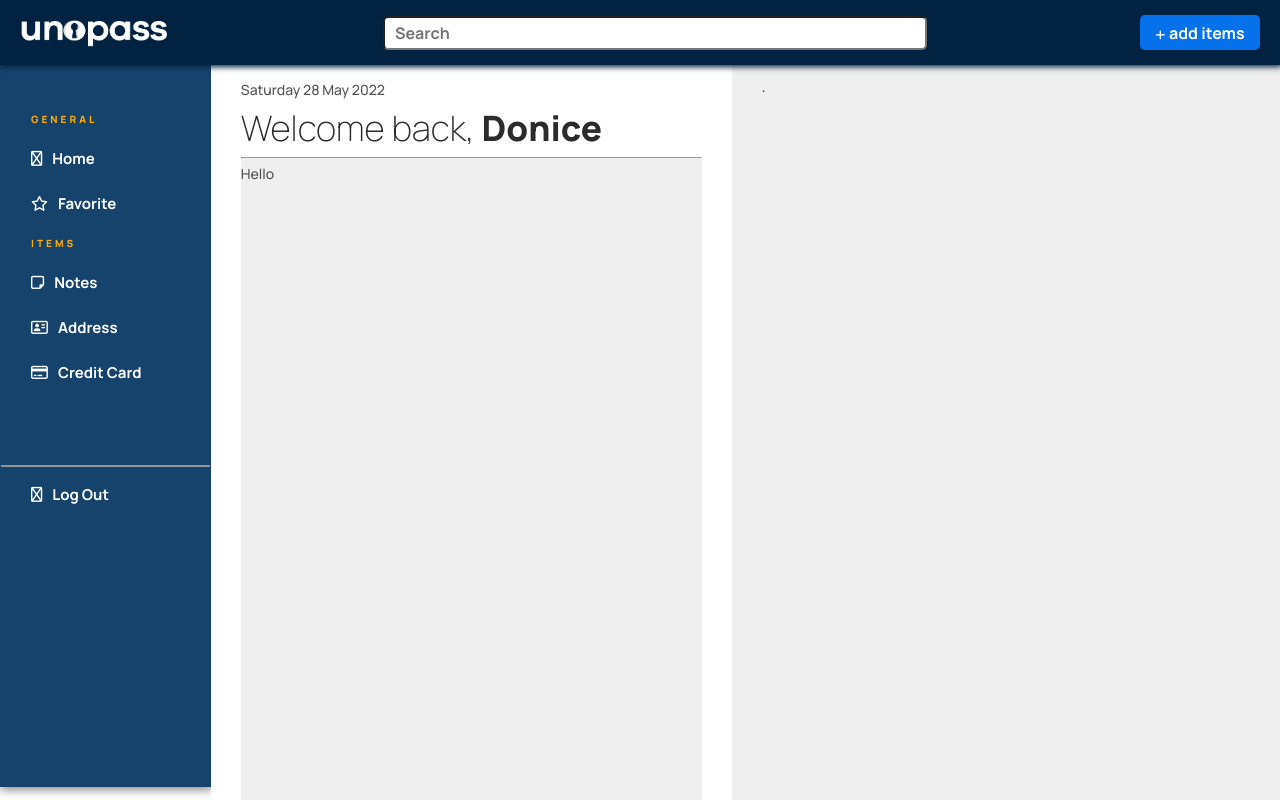
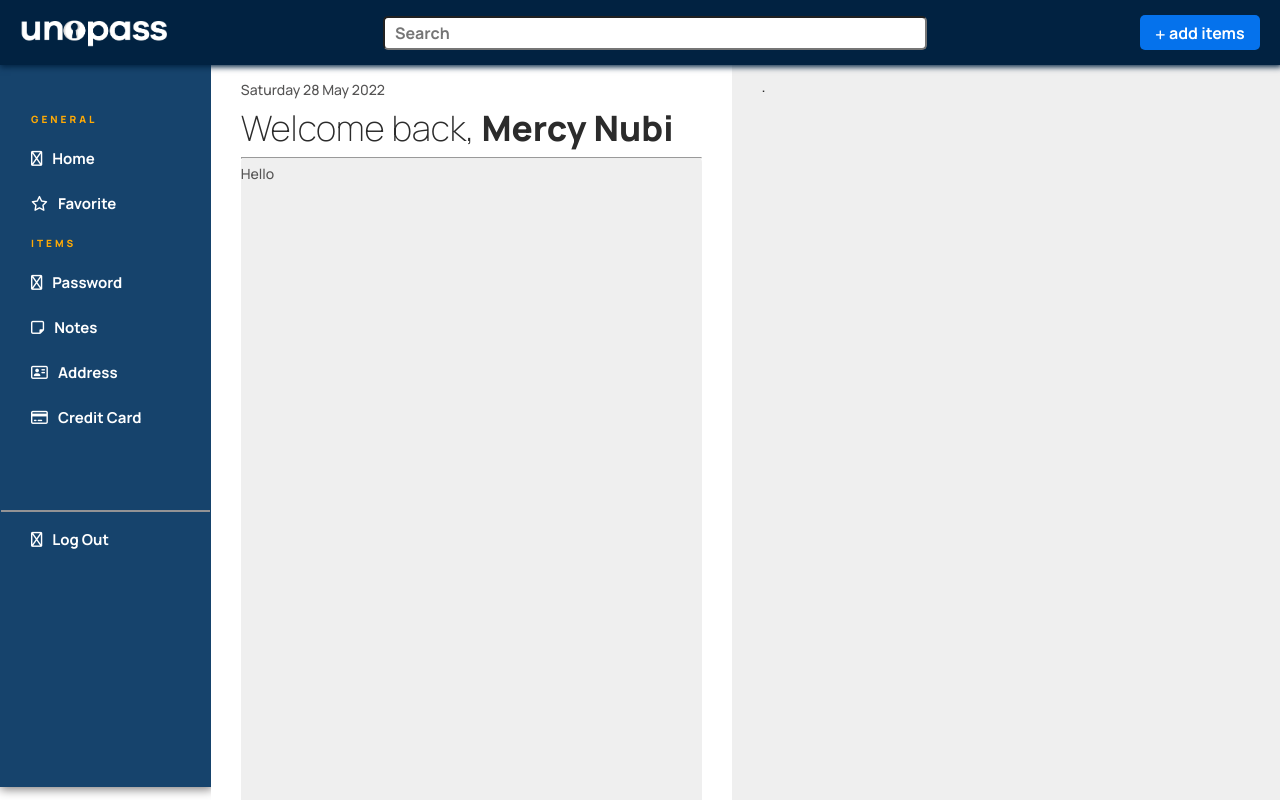
Before and after one commit to donice/unopass, a React (Create React App) app: page / in a window 1280 px wide. Shown: the top 800 px of the page. Built offline with nearby package versions, Linux system fonts and the light colour scheme.

Commit message:
created a 'new item' propup component

```diff
--- a/src/components/Dashboard/Items.js
+++ b/src/components/Dashboard/Items.js
@@ -2,7 +2,7 @@ import './Items.css'
 import React from 'react'
 
 export default function Items () {
-    const [userName, setUserName] = React.useState('Donice')
+    const [userName, setUserName] = React.useState('Mercy Nubi')
     const today = new Date().toLocaleDateString('en-uk', { weekday:"long", year:"numeric", month:"short", day:"numeric"})
     const [data, setData] = React.useState({
         icon: '', //icon of the website
--- a/src/components/Dashboard/Side-nav.js
+++ b/src/components/Dashboard/Side-nav.js
@@ -14,6 +14,7 @@ const SideNav = (props) => {
             <i class="fas fa-star"><a href='#'>Favorite</a ></i><br />
 
             <p>ITEMS</p>
+            <i class="fas fa-key"><a href='#'>Password</a ></i> <br />
             <i class="fas fa-sticky-note"><a href='#'>Notes</a ></i> <br />
             <i class="fas fa-address-card"><a href='#'>Address</a ></i><br />
             <i class="fas fa-credit-card"><a href='#'>Credit Card</a ></i><hr />
--- a/src/components/Hero/Hero.css
+++ b/src/components/Hero/Hero.css
@@ -32,6 +32,7 @@ body {
     font-size: 16px;
     line-height: 30px;
     margin: 0;
+    text-align: left;
     /* border: 1px solid red; */
 }
 
```
Also changed, not shown: src/components/Popup/NewItem.js (added, +15 -0 lines), src/components/Popup/Popup.css (added).
